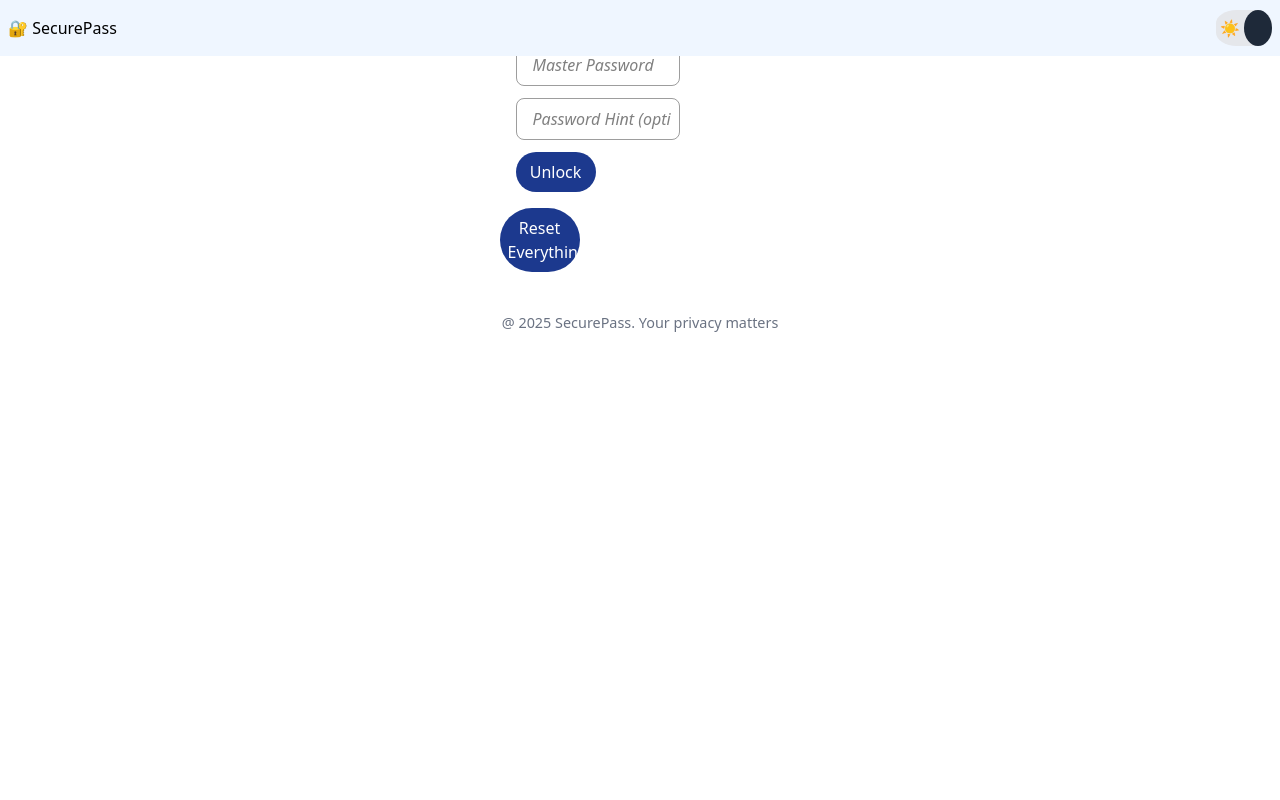
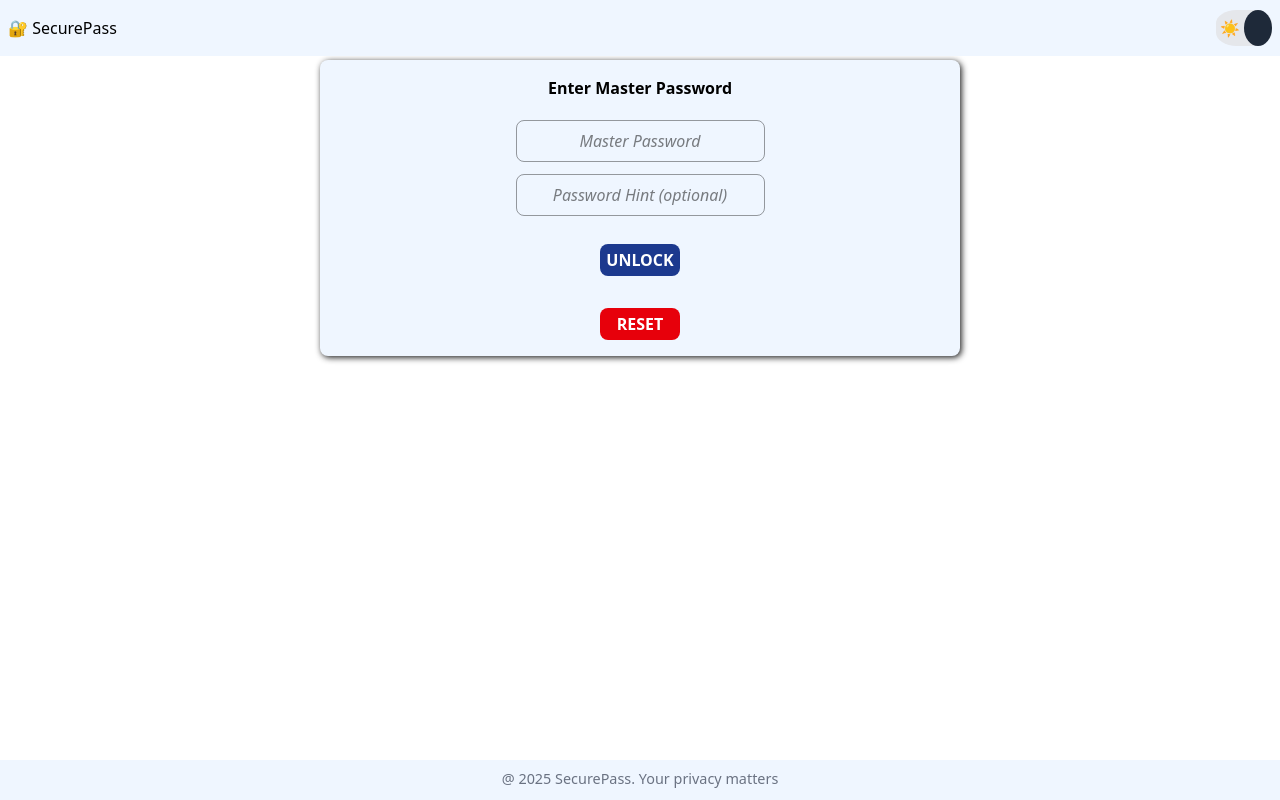
Before and after one commit to warlordtm/SecurePass, a React (Vite) app: page / in a window 1280 px wide. Built offline with nearby package versions, Linux system fonts and the light colour scheme.

Commit message:
Fix UI design

```diff
--- a/src/components/MasterPasswordPrompt.tsx
+++ b/src/components/MasterPasswordPrompt.tsx
@@ -1,5 +1,5 @@
 import { useState } from "react"
-import "../styles/PasswordForm.css"
+import "../styles/MasterPasswordPrompt.css"
 
 type Props = {
   onSubmit: (password: string) => void
@@ -49,17 +49,17 @@ function MasterPasswordPrompt({ onSubmit }: Props) {
             className="input"
           />
         )}
-        <button type="submit" className="submit-btn">Unlock</button>
+        <button type="submit" className="submit-btn">UNLOCK</button>
       </form>
 
       {localStorage.getItem("hint") && (
         <p className="hint-text">
-          🔑 Password Hint: <strong>{localStorage.getItem("hint")}</strong>
+          🔑 Password Hint: {localStorage.getItem("hint")}
         </p>
       )}
 
       <button onClick={handleReset} className="submit-btn danger">
-        Reset Everything
+        RESET
       </button>
     </div>
   )
--- a/src/styles/App.css
+++ b/src/styles/App.css
@@ -1,7 +1,15 @@
 @import "tailwindcss";
 @custom-variant dark (&:where(.dark, .dark *));
 
+@layer base{
+  body{
+    @apply bg-white
+    text-black
+    dark:bg-stone-700 dark:text-white
+  }
+}
+
+
 .main-section{
   @apply flex flex-col justify-center items-center
-  dark:bg-stone-700 dark:text-white
 }
--- a/src/styles/Footer.css
+++ b/src/styles/Footer.css
@@ -2,7 +2,7 @@
 @custom-variant dark (&:where(.dark, .dark *));
 
 .footer-section{
-  @apply w-full p-2 text-center dark:bg-stone-900 h-[5%] mt-8
+  @apply w-full p-2 text-center absolute bg-blue-50 bottom-0 dark:bg-stone-900 h-[5%] mt-8
 }
 
 .footer-section p{
--- /dev/null
+++ b/src/styles/MasterPasswordPrompt.css
@@ -0,0 +1,42 @@
+@import "tailwindcss";
+@custom-variant dark (&:where(.dark, .dark *));
+
+.master-password-prompt
+{
+  @apply bg-blue-50 mt-21 flex flex-col justify-center w-[85%] items-center py-4 rounded-lg
+
+  dark:bg-stone-900
+
+  sm:w-[50%] sm:mt-15
+}
+
+.master-password-prompt{
+  box-shadow: .1rem .1rem .4rem rgba(0, 0, 0, .9) ;
+}
+
+.master-password-prompt h2{
+  @apply font-bold
+}
+
+.master-password-prompt form{
+  @apply flex flex-col justify-center items-center
+}
+
+.master-password-prompt button{
+  @apply p-1 text-center rounded-lg font-bold cursor-pointer
+
+dark:bg-white dark:text-blue-800
+}
+
+.submit-btn{
+  @apply mt-4
+}
+
+.master-password-prompt .danger{
+  @apply bg-red-600 mt-4
+   dark:text-white
+}
+
+.master-password-prompt input{
+  @apply text-center
+}
--- a/src/styles/PasswordCard.css
+++ b/src/styles/PasswordCard.css
@@ -85,28 +85,3 @@
     transform: translateX(-50%) translateY(-5px);
   }
 }
-
-
-.master-password-prompt {
-  max-width: 400px;
-  margin: 2rem auto;
-  padding: 2rem;
-  background-color: #111827;
-  border-radius: 0.75rem;
-  box-shadow: 0 0 10px rgba(0,0,0,0.4);
-}
-
-.hint-text {
-  color: #9ca3af;
-  font-size: 0.9rem;
-  margin-top: 1rem;
-}
-
-.submit-btn.danger {
-  background-color: #dc2626;
-  margin-top: 1rem;
-}
-
-.submit-btn.danger:hover {
-  background-color: #b91c1c;
-}
--- a/src/styles/PasswordForm.css
+++ b/src/styles/PasswordForm.css
@@ -52,7 +52,7 @@ form{
   @apply bg-blue-900 p-2 text-white rounded-4xl w-[5rem]
 }
 
-.submit-btn:hover{
+.btn-div .submit-btn:hover{
   @apply bg-blue-700 w-[6rem] py-3
 }
 
```
